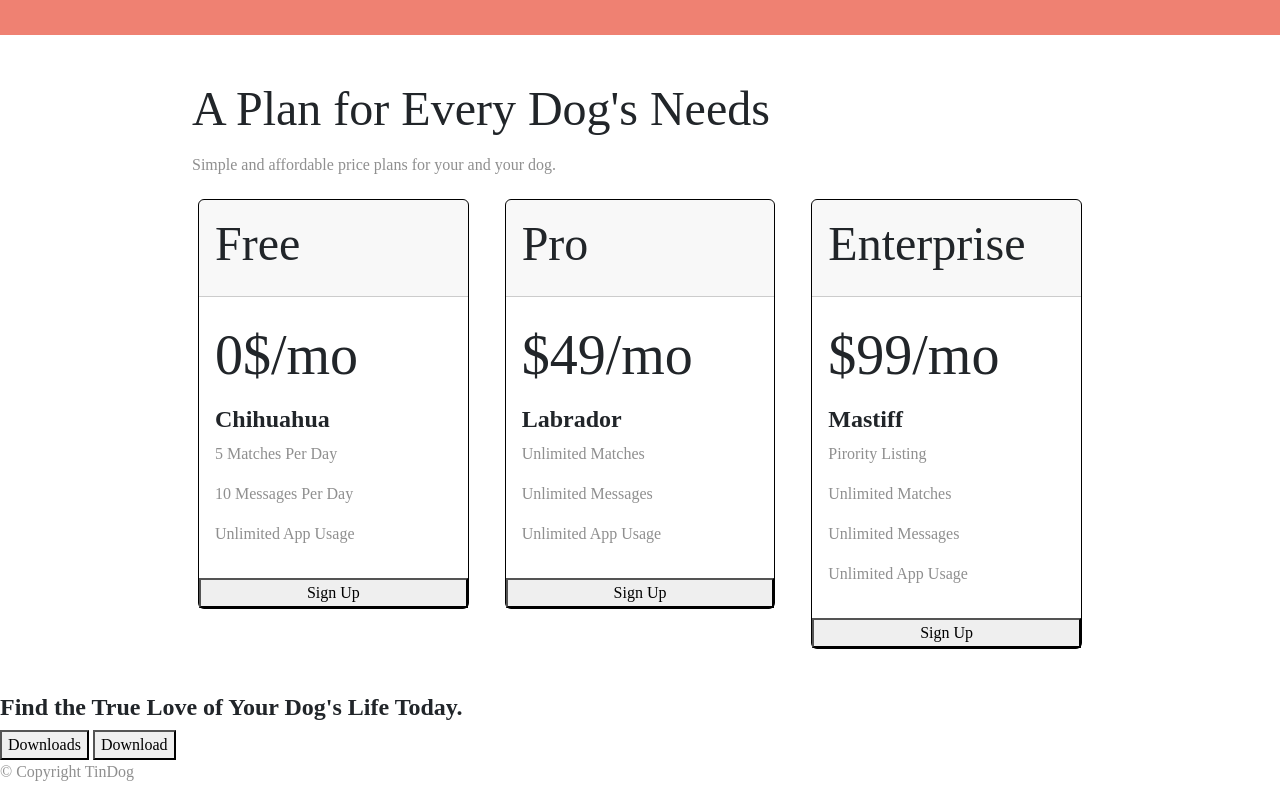
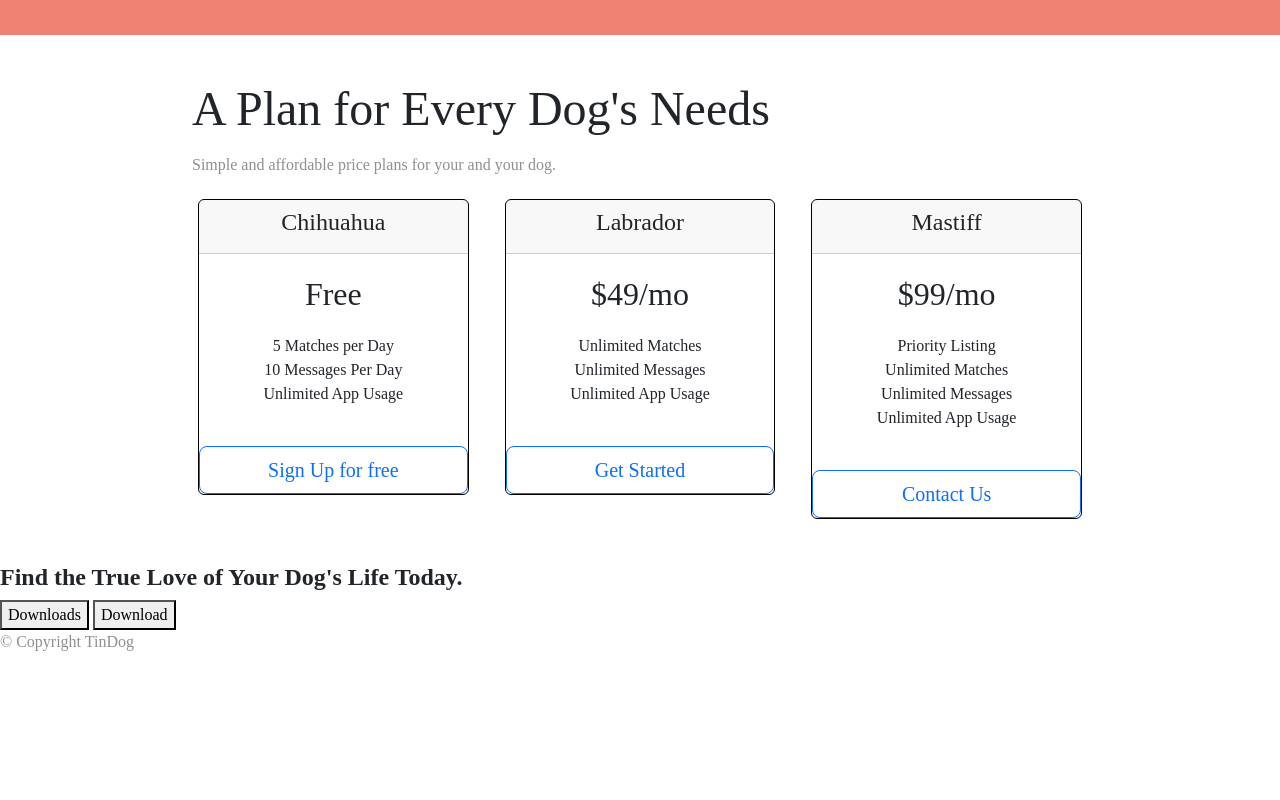
Before and after one commit to Viet-Khoa/udemy, a plain HTML site: page TinDog/index.html in a window 1280 px wide. Shown: the part 1708-2508 px from the top of the page. After the commit the page ends 2378 px from the top, so only its background shows below. Drawn offline with nearby package versions, Linux system fonts and the light colour scheme.

Commit message:
changed style on cards

```diff
--- a/TinDog/css/styles.css
+++ b/TinDog/css/styles.css
@@ -125,3 +125,11 @@ btn1 {
   border-color: black;
   margin: 6px;
 }
+
+.card-title {
+  font-size: 2rem;
+}
+
+.card-header {
+  font-size: 1rem;
+}
--- a/TinDog/index.html
+++ b/TinDog/index.html
@@ -141,51 +141,54 @@
         <h2>A Plan for Every Dog's Needs</h2>
         <p>Simple and affordable price plans for your and your dog.</p>
       </div>
-      <div class="row">
-        <div class="col-lg-4">
+      <div class="row text-center">
+        <div class="col-lg-4 col-md-6">
           <div class="card">
             <div class="card-header">
-              <h2>Free</h2>
+              <h4>Chihuahua</h4>
             </div>
             <div class="card-body">
-              <h1 class="card-title">0$/mo</h1>
-              <h3>Chihuahua</h3>
-              <p>5 Matches Per Day</p>
-              <p>10 Messages Per Day</p>
-              <p>Unlimited App Usage</p>
+              <h1 class="card-title">Free</h1>
+              <ul class="list-unstyled mt-3 mb-4">
+              <li>5 Matches per Day</li>
+              <li>10 Messages Per Day</li>
+              <li>Unlimited App Usage</li>
+              </ul>
             </div>
-            <button type="button">Sign Up</button>
+            <button class="btn btn-lg btn-outline-primary" type="button">Sign Up for free</button>
           </div>
         </div>
-        <div class="col-lg-4">
+        <div class="col-lg-4 col-md-6">
           <div class="card">
             <div class="card-header">
-              <h2>Pro</h2>
+              <h4>Labrador</h4>
             </div>
             <div class="card-body">
               <h1 class="card-title">$49/mo</h1>
-              <h3>Labrador</h3>
-              <p>Unlimited Matches</p>
-              <p>Unlimited Messages</p>
-              <p>Unlimited App Usage</p>
+              <ul class="list-unstyled mt-3 mb-4">
+                <li>Unlimited Matches</li>
+                <li>Unlimited Messages</li>
+                <li>Unlimited App Usage</li>
+              </ul>
             </div>
-            <button type="button">Sign Up</button>
+            <button class="btn btn-lg btn-outline-primary">Get Started</button>
           </div>
         </div>
-        <div class="col-lg-4">
+        <div class="col-lg-4 col-md">
           <div class="card">
             <div class="card-header">
-            <h2>Enterprise</h2>
+            <h4>Mastiff</h4>
           </div>
           <div class="card-body">
             <h1 class="card-title">$99/mo</h1>
-            <h3>Mastiff</h3>
-            <p>Pirority Listing</p>
-            <p>Unlimited Matches</p>
-            <p>Unlimited Messages</p>
-            <p>Unlimited App Usage</p>
+              <ul class="list-unstyled mt-3 mb-4">
+                <li>Priority Listing</li>
+                <li>Unlimited Matches</li>
+                <li>Unlimited Messages</li>
+                <li>Unlimited App Usage</li>
+              </ul>
           </div>
-          <button type="button">Sign Up</button>
+          <button class="btn btn-lg btn-outline-primary" type="button">Contact Us</button>
         </div>
       </div>
     </section>
```
